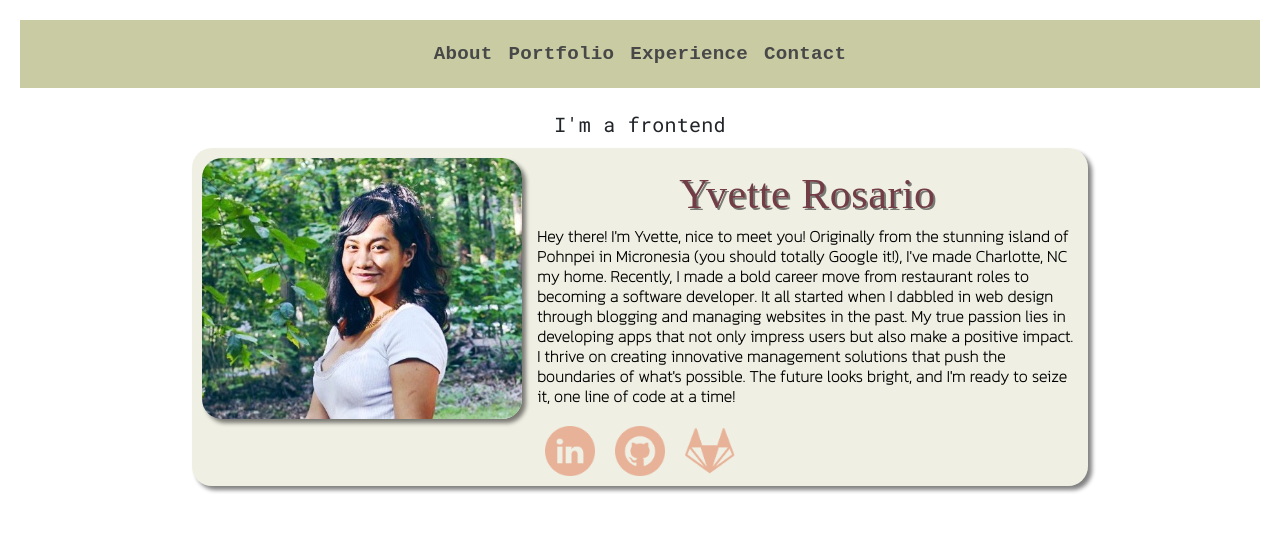
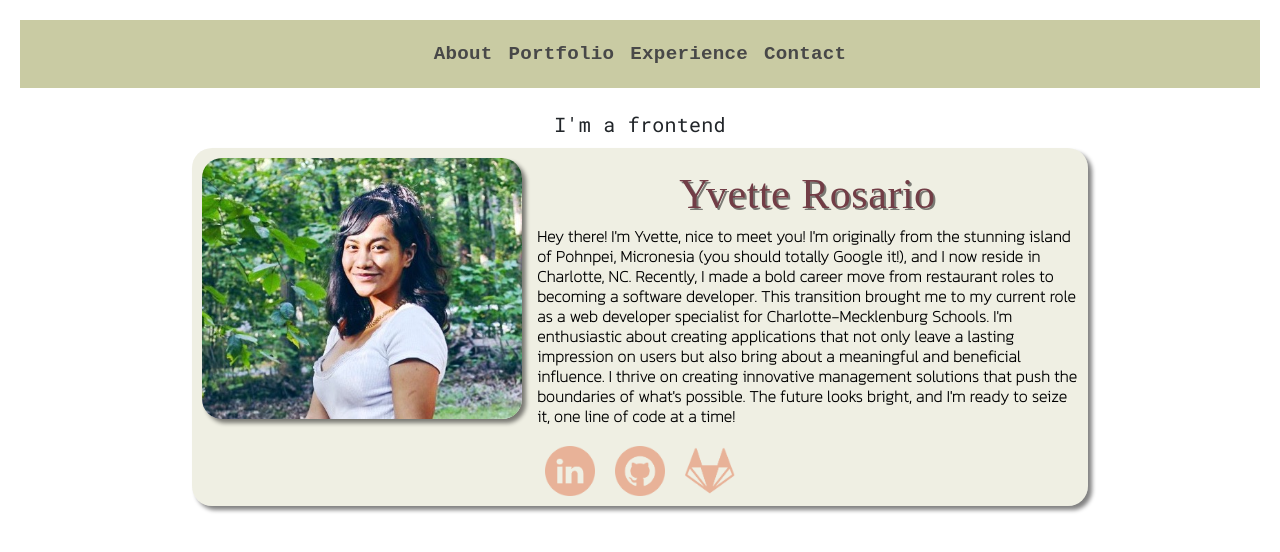
Before and after one commit to Introvette/angular-site, an Angular app in the folder introvette/: page / in a window 1280 px wide. Shown: the top 552 px of the page. Built offline with nearby package versions, Linux system fonts and the light colour scheme; a web font is replaced by a local one.

Commit message:
about me changes

```diff
--- a/introvette/src/app/home/home.component.html
+++ b/introvette/src/app/home/home.component.html
@@ -15,16 +15,17 @@
       <div class="text-box">
         <h2>Yvette Rosario</h2>
         <p>
-          Hey there! I'm Yvette, nice to meet you! Originally from the stunning
-          island of Pohnpei in Micronesia (you should totally Google it!), I've
-          made Charlotte, NC my home. Recently, I made a bold career move from
-          restaurant roles to becoming a software developer. It all started when
-          I dabbled in web design through blogging and managing websites in the
-          past. My true passion lies in developing apps that not only impress
-          users but also make a positive impact. I thrive on creating innovative
-          management solutions that push the boundaries of what's possible. The
-          future looks bright, and I'm ready to seize it, one line of code at a
-          time!
+          Hey there! I'm Yvette, nice to meet you! I'm originally from the
+          stunning island of Pohnpei, Micronesia (you should totally Google
+          it!), and I now reside in Charlotte, NC. Recently, I made a bold
+          career move from restaurant roles to becoming a software developer.
+          This transition brought me to my current role as a web developer
+          specialist for Charlotte-Mecklenburg Schools. I'm enthusiastic about
+          creating applications that not only leave a lasting impression on
+          users but also bring about a meaningful and beneficial influence. I
+          thrive on creating innovative management solutions that push the
+          boundaries of what's possible. The future looks bright, and I'm ready
+          to seize it, one line of code at a time!
         </p>
       </div>
       <div class="logo-container">
```
